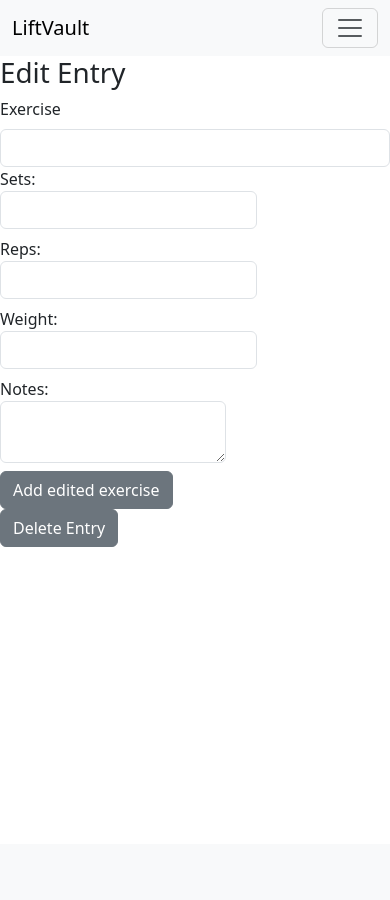
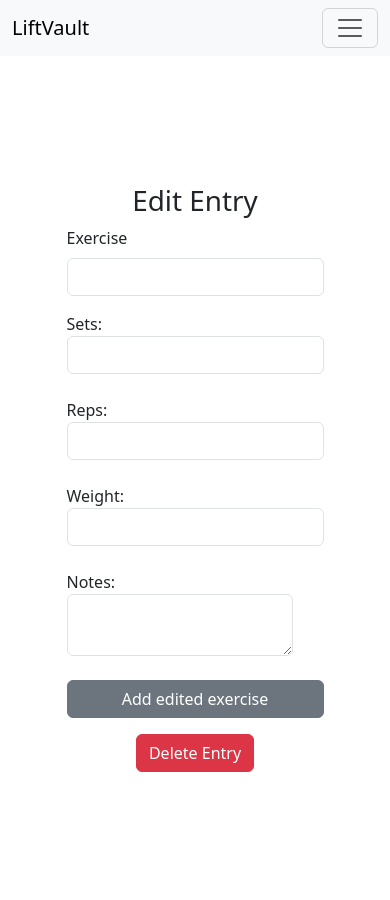
Before and after one commit to Uakaris/Real-Project-2, a Node server app: template views/exercises/edit.ejs in a window 390 px wide. Before the commit the page ends 547 px from the top, so only its background shows below. Run offline with Node 20, Linux system fonts and the light colour scheme; the template is opened without the code that fills it, so the values that code supplies are empty; some libraries are stand-ins or nearby versions.

Commit message:
edit.ejs styling finished

```diff
--- a/public/css/edit.css
+++ b/public/css/edit.css
@@ -3,12 +3,14 @@
     margin: 0;
 }
 
-/* div.container {
+body {
+    overflow: hidden;
+}
+
+div.container {
     display: flex;
     flex-direction: column;
     align-items: center;
     justify-content: center;
     height: 100vh;
-    overflow: hidden;
-    color: white;
-} */
+}
--- a/views/exercises/edit.ejs
+++ b/views/exercises/edit.ejs
@@ -10,39 +10,44 @@
 </head>
 <body>
     <%- include('../partials/_navbar.ejs') %>
-    <div class="row">
-        <div class="col-md-8">
+    <div class="container">
         <h1>Edit Entry</h1>
         <form action="/exercises/<%= exercise._id %>/<%= historyItem._id %>?_method=PUT" method="post">
+            <div class="mb-3">
                 <label for="exercise" class="form-label">Exercise</label>
                 <input list="exercises" name="exercise" class="form-control" value="<%= exercise.exercise %>"/>
-        <label class="form-label" >
+            </div>
+            <div class="mb-3">
+                <label class="form-label">
                     Sets:
                     <input type="number" name="sets" class="form-control" value="<%= historyItem.sets %>" required>
                 </label>
-        <label class="form-label" >
+            </div>
+            <div class="mb-3">
+                <label class="form-label">
                     Reps:
                     <input type="number" name="reps" class="form-control"  min="1" value="<%= historyItem.reps %>" required>
                 </label>
-        <label class="form-label" >
+            </div>
+            <div class="mb-3">
+                <label class="form-label">
                     Weight:
                     <input type="number" name="weight" class="form-control" min="0" value="<%= historyItem.weight %>">
                 </label>
+            </div>
+            <div class="mb-3">
                 <label class="form-label">
                     Notes:
-            <textarea name="notes" class="form-control" ><%= historyItem.notes %></textarea>
+                    <textarea name="notes" class="form-control"><%= historyItem.notes %></textarea>
                 </label>
-
             </div>
-    <div class="col-md-2">
-        <button class="btn btn-secondary">Add edited exercise</button>
+            <div class="d-grid gap-2">
+                <button class="btn btn-secondary mb-3">Add edited exercise</button>
+            </div>
         </form>
-</div>
-    <div class="col-md-2">
-    <form action="/exercises/<%= exercise._id %>/<%= historyItem._id %>?_method=DELETE" method="post">
-        <button class="btn btn-secondary" >Delete Entry</button>
+        <form class="delete text-center" action="/exercises/<%= exercise._id %>/<%= historyItem._id %>?_method=DELETE" method="post">
+            <button class="btn btn-danger">Delete Entry</button>
         </form>
-</div>
     </div>
 </body>
 </html>
```
Also changed, not shown: Tests/test-exercises-index.ejs (+44 -0 lines). Lines whose indentation alone changed are shown as unchanged.
